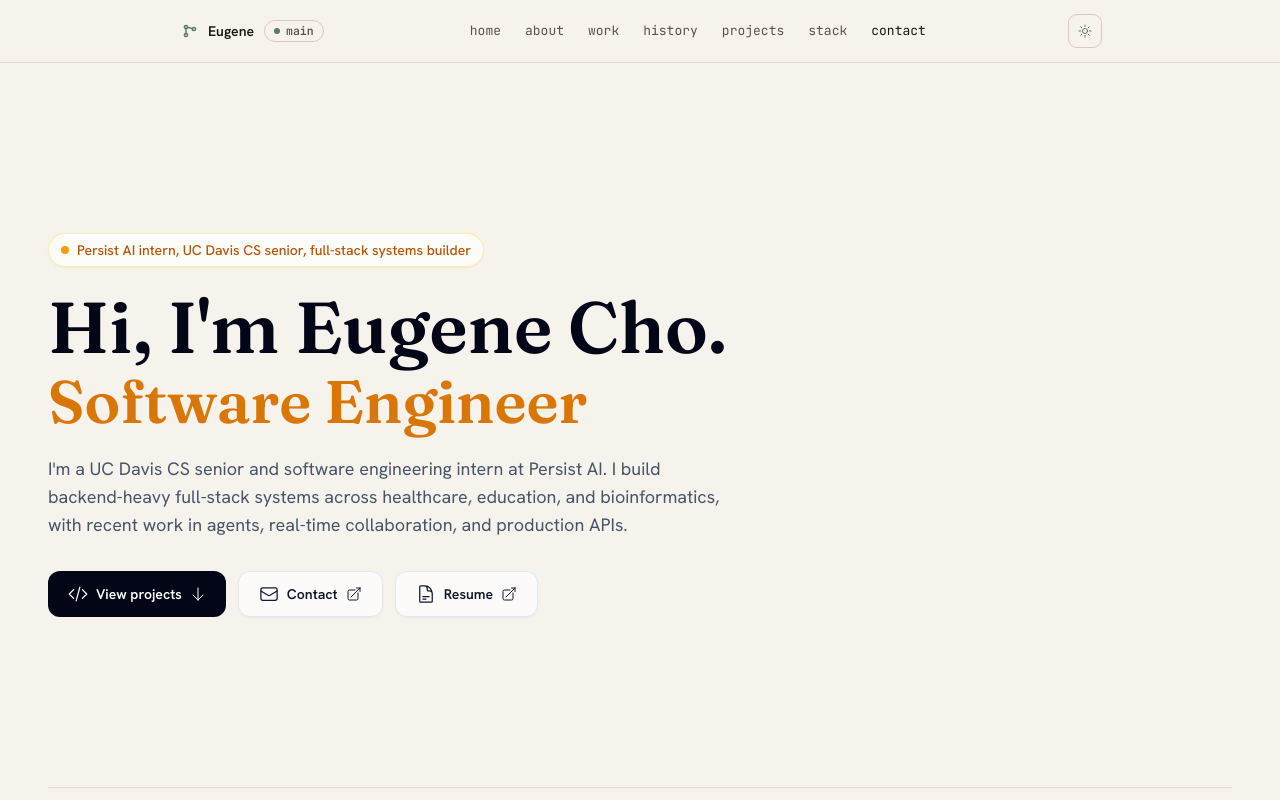
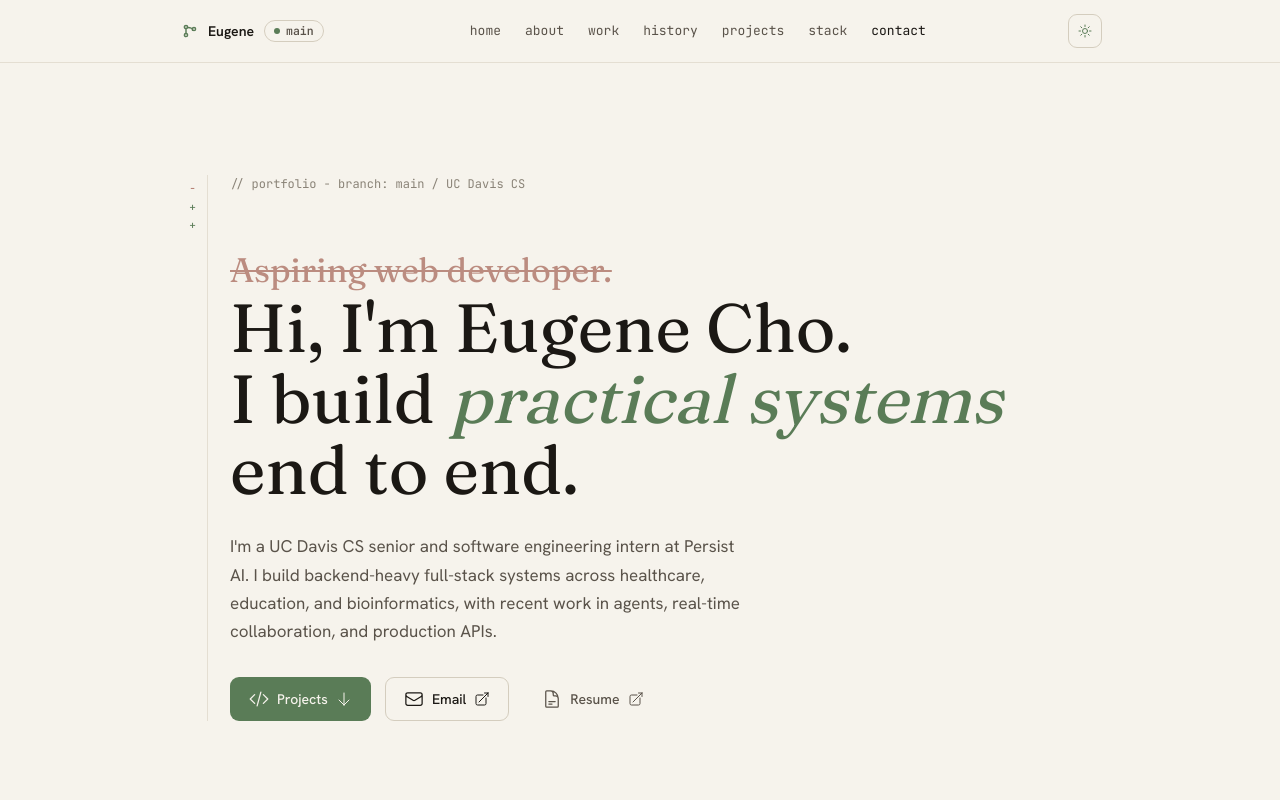
Before and after one commit to echo108471/eugene-portfolio, a React (Vite) app: page / in a window 1280 px wide. Shown: the top 800 px of the page. Built offline with nearby package versions, Linux system fonts and the light colour scheme.

Commit message:
feat(hero): open the page with the founding diff
The hero stages the founding diff — "aspiring web developer" struck out,
the current self added beneath — then mounts the page in commit order:
about, experience, history, work, content, contact.

```diff
--- a/src/app/components/home.tsx
+++ b/src/app/components/home.tsx
@@ -5,7 +5,6 @@ import {
   CodeBracketIcon,
   DocumentTextIcon,
   EnvelopeIcon,
-  SparklesIcon,
 } from "@heroicons/react/24/outline";
 import Header from "./header";
 import "../globals.css";
@@ -16,39 +15,45 @@ import ContactMe from "./contact_me";
 import EducationSection from "./education_section";
 import AwardsSection from "./award_section";
 import SkillsSection from "./skills_section";
+import ReleaseHistory from "./release_history";
 import { MotionChild, Stagger } from "./motion";
 
 const Home: React.FC = () => {
 
   return (
-    <div className="min-h-screen text-slate-950 dark:text-foreground-dark">
+    <div className="site-shell">
       <Header />
 
-      <main className="mx-auto max-w-7xl px-6 pb-14 sm:px-8 lg:px-12">
+      <main className="site-container pb-14">
         <section
           id="home"
-          className="flex flex-col justify-center scroll-mt-24 py-16 xs:py-20 sm:py-24 lg:min-h-[calc(100vh-76px)] lg:py-24"
+          className="scroll-mt-24 py-20 xs:py-24 sm:py-28"
         >
-          <div className="flex flex-col gap-10 max-w-4xl">
+          <div className="diff-block">
+            <div className="diff-gutter">
+              <span className="minus">-</span>
+              <span className="plus">+</span>
+              <span className="plus">+</span>
+            </div>
+            <div className="diff-body">
               <Stagger>
                 <MotionChild>
-                <div className="inline-flex items-center gap-2 rounded-full border border-amber-200/70 bg-white/70 px-3 py-1.5 text-xs font-medium text-amber-700 shadow-sm shadow-amber-900/5 xs:text-sm dark:border-amber-400/20 dark:bg-amber-400/10 dark:text-amber-200">
-                  <span className="relative flex h-2 w-2" aria-hidden="true"><span className="absolute inline-flex h-full w-full animate-ping rounded-full bg-amber-500/75" /><span className="relative inline-flex h-2 w-2 rounded-full bg-amber-500" /></span>
-                  Persist AI intern, UC Davis CS senior, full-stack systems builder
-                </div>
+                  <p className="eyebrow">// portfolio - branch: main / UC Davis CS</p>
                 </MotionChild>
 
                 <MotionChild>
-                <h1 className="mt-6 text-4xl font-bold leading-[1.1] text-slate-950 xs:text-5xl sm:text-6xl lg:text-7xl dark:text-white">
+                  <h1 className="mt-7 display-title">
+                    <span className="del-text">Aspiring web developer.</span>
+                    <span className="diff-line add-text">
                       Hi, I&apos;m Eugene Cho.
-                  <span className="block mt-2 text-3xl font-semibold text-amber-600 xs:text-4xl sm:text-5xl lg:text-6xl dark:text-amber-400">
-                    Software Engineer
+                      <br />
+                      I build <em>practical systems</em> end to end.
                     </span>
                   </h1>
                 </MotionChild>
 
                 <MotionChild>
-                <p className="mt-6 max-w-2xl text-base leading-8 text-slate-600 sm:text-lg dark:text-innertext-dark font-sans">
+                  <p className="lede">
                     I&apos;m a UC Davis CS senior and software engineering intern at Persist AI. I build
                     backend-heavy full-stack systems across healthcare, education, and bioinformatics,
                     with recent work in agents, real-time collaboration, and production APIs.
@@ -56,36 +61,37 @@ const Home: React.FC = () => {
                 </MotionChild>
 
                 <MotionChild>
-                <div className="mt-8 flex flex-col gap-3 sm:flex-row">
+                  <div className="button-row mt-8">
                     <a
                       href="#projects"
-                    className="group inline-flex items-center justify-center gap-2 rounded-xl bg-slate-950 px-5 py-3 text-sm font-semibold text-white transition-all duration-300 hover:scale-[1.02] active:scale-[0.98] dark:bg-white dark:text-slate-950"
+                      className="btn btn-primary"
                     >
                       <CodeBracketIcon className="h-5 w-5" aria-hidden="true" />
-                    View projects
-                    <ArrowDownIcon className="h-4 w-4 transition-transform duration-200 group-hover:translate-y-0.5" aria-hidden="true" />
+                      Projects
+                      <ArrowDownIcon className="h-4 w-4" aria-hidden="true" />
                     </a>
                     <a
                       href="mailto:eacho@ucdavis.edu"
-                    className="group inline-flex items-center justify-center gap-2 rounded-xl border border-slate-200 bg-white/70 px-5 py-3 text-sm font-semibold text-slate-900 shadow-sm transition-all duration-300 hover:scale-[1.02] hover:border-amber-200 hover:text-amber-700 active:scale-[0.98] dark:border-white/10 dark:bg-white/5 dark:text-white dark:hover:border-amber-400/40 dark:hover:text-amber-200"
+                      className="btn btn-secondary"
                     >
                       <EnvelopeIcon className="h-5 w-5" aria-hidden="true" />
-                    Contact
-                    <ArrowTopRightOnSquareIcon className="h-4 w-4 transition-transform duration-200 group-hover:-translate-y-0.5 group-hover:translate-x-0.5" aria-hidden="true" />
+                      Email
+                      <ArrowTopRightOnSquareIcon className="h-4 w-4" aria-hidden="true" />
                     </a>
                     <a
                       href="/EugeneChoResume.pdf"
                       target="_blank"
                       rel="noopener noreferrer"
-                    className="group inline-flex items-center justify-center gap-2 rounded-xl border border-slate-200 bg-white/70 px-5 py-3 text-sm font-semibold text-slate-900 shadow-sm transition-all duration-300 hover:scale-[1.02] hover:border-amber-300 hover:text-amber-700 active:scale-[0.98] dark:border-white/10 dark:bg-white/5 dark:text-white dark:hover:border-amber-400/40 dark:hover:text-amber-200"
+                      className="btn btn-ghost"
                     >
                       <DocumentTextIcon className="h-5 w-5" aria-hidden="true" />
                       Resume
-                    <ArrowTopRightOnSquareIcon className="h-4 w-4 transition-transform duration-200 group-hover:-translate-y-0.5 group-hover:translate-x-0.5" aria-hidden="true" />
+                      <ArrowTopRightOnSquareIcon className="h-4 w-4" aria-hidden="true" />
                     </a>
                   </div>
                 </MotionChild>
               </Stagger>
+            </div>
           </div>
         </section>
 
@@ -95,6 +101,10 @@ const Home: React.FC = () => {
 
         <section id="experience" className="scroll-mt-16">
           <ExperienceSection />
+        </section>
+
+        <section id="history" className="scroll-mt-16">
+          <ReleaseHistory />
         </section>
 
         <section id="projects" className="scroll-mt-16">
```
Lines whose indentation alone changed are shown as unchanged.
